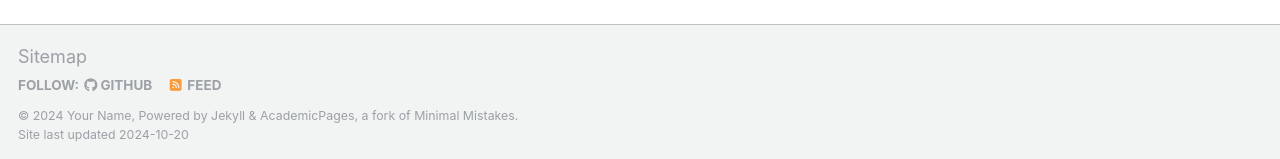
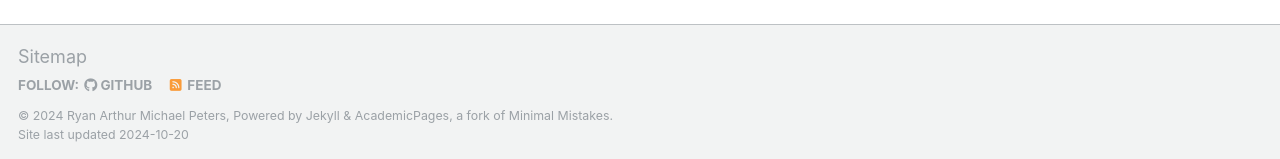
Before and after one commit to Rybus07/Rybus07.github.io, a Jekyll site: the page built from _pages/about.md, in a window 1280 px wide and 900 px high, scrolled down 2643 px. Shown: the part 738-897 px from the top of the window. Built offline with Jekyll 4.4.1, drawn with Linux system fonts in a browser that asks for light colours; some web fonts are replaced.

Commit message:
Update _config.yml
Update 2

```diff
--- a/_config.yml
+++ b/_config.yml
@@ -10,11 +10,11 @@
 locale                   : "en-US"
 title                    : "Ryan Arthur Michael Peters"
 title_separator          : "-"
-name                     : &name "Your Name"
+name                     : &name "Ryan Arthur Michael Peters"
 description              : &description "personal description"
-url                      : https://academicpages.github.io # the base hostname & protocol for your site e.g. "https://mmistakes.github.io"
+url                      : https://rybus07.github.io/ # the base hostname & protocol for your site e.g. "https://mmistakes.github.io"
 baseurl                  : "" # the subpath of your site, e.g. "/blog"
-repository               : "academicpages/academicpages.github.io"
+repository               : "Rybus07/Rybus07.github.io"
 
 # Site Author - The following control what appear as part of the author content on the side bar.
 #               If a field is blank the icon and link will not appear, otherwise it will be shown.
```
